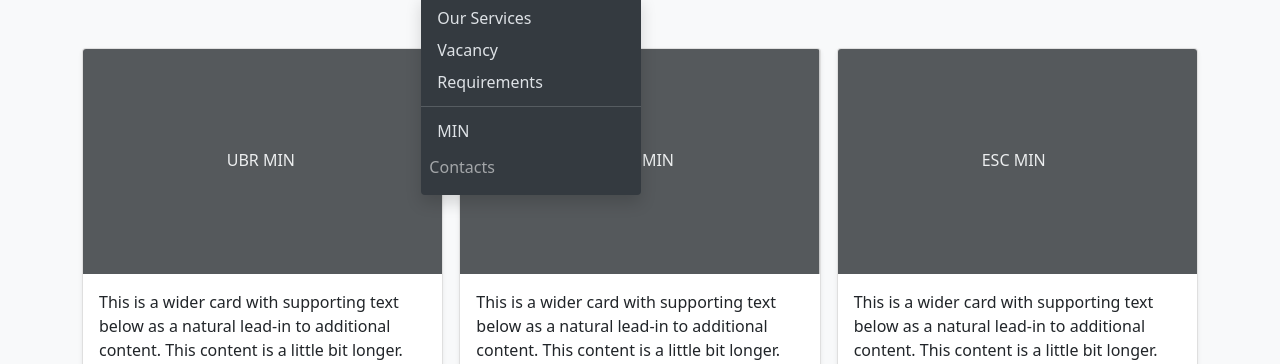
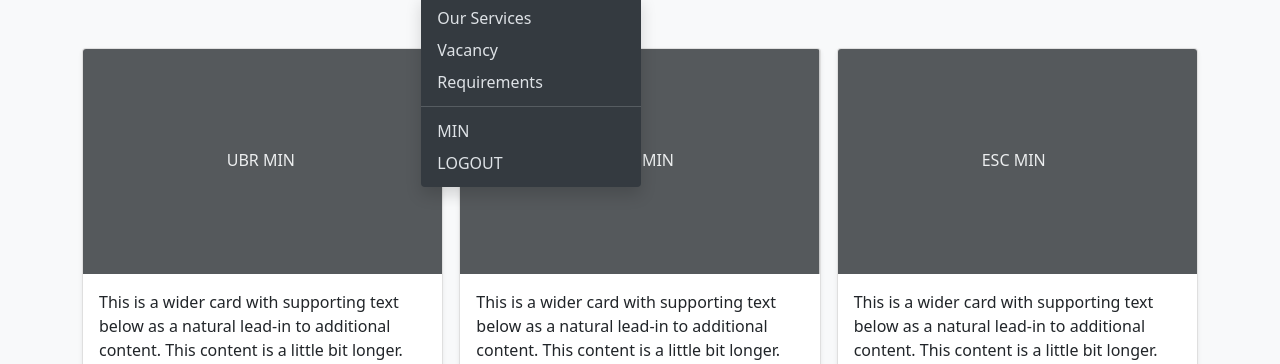
Before and after one commit to Manas-kishore/site, a Django app: template mysite/templates/min.html in a window 1280 px wide, after a click on "More". Shown: the part 56-420 px from the top of the page. Run offline with Django 4.2, Linux system fonts and the light colour scheme; the template is opened without the code that fills it, so the values that code supplies are empty; parts of the project's set-up code (start-up, migrations or seed data) failed here and were passed over.

Commit message:
Update base.html

```diff
--- a/mysite/templates/base.html
+++ b/mysite/templates/base.html
@@ -38,10 +38,7 @@
                   <li><a class="dropdown-item" href="req">Requirements</a></li>
                   <li><hr class="dropdown-divider"></li>
                   <li><a class="dropdown-item" href="min">MIN</a></li>
-
-                <li class="nav-item">
-                  <a class="nav-link" href="/contact">Contacts</a>
-                </li>
+                  <li><a class="dropdown-item" href="logout">LOGOUT</a></li>
 
                 </ul>
               </li>
```
